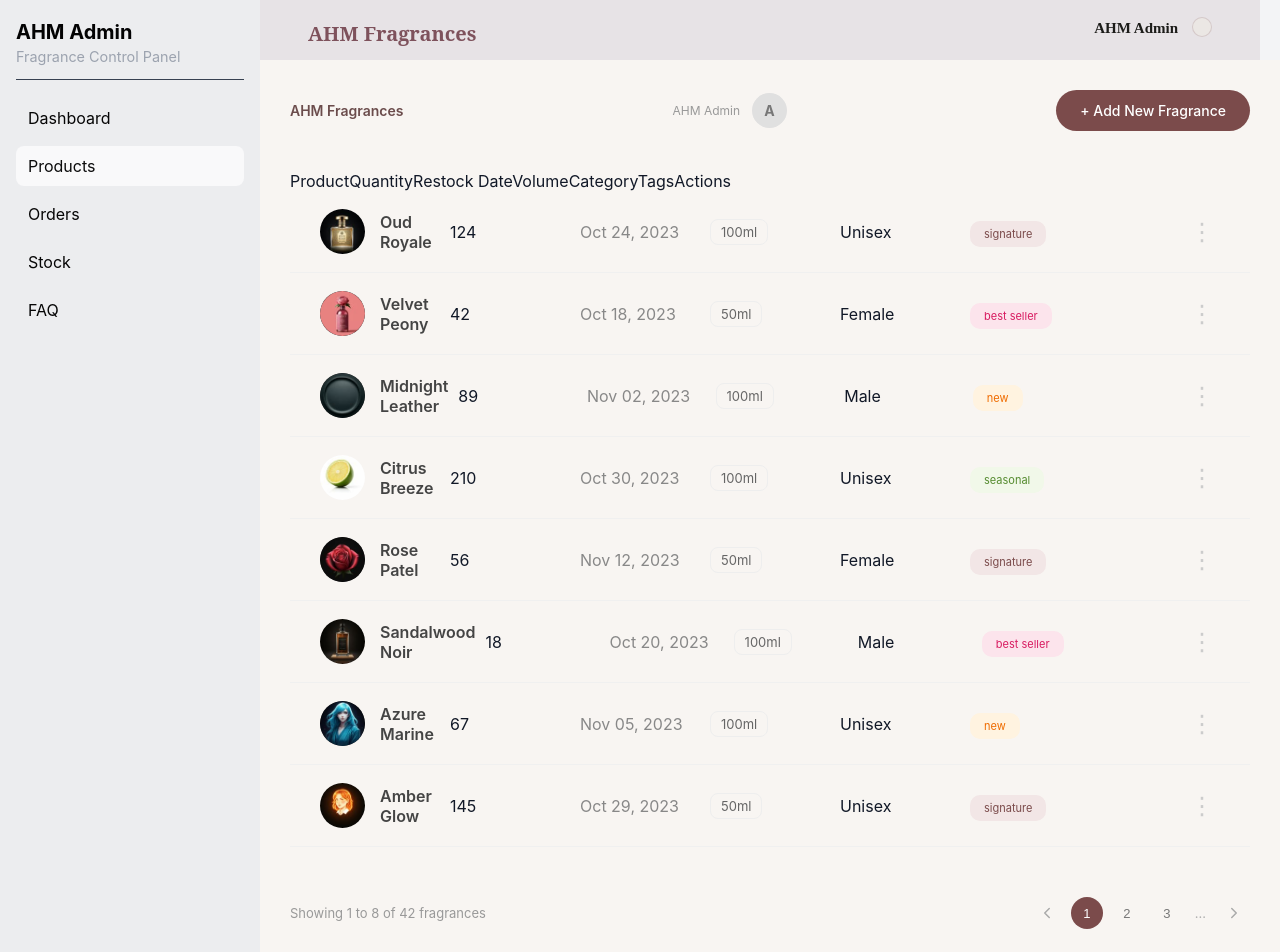
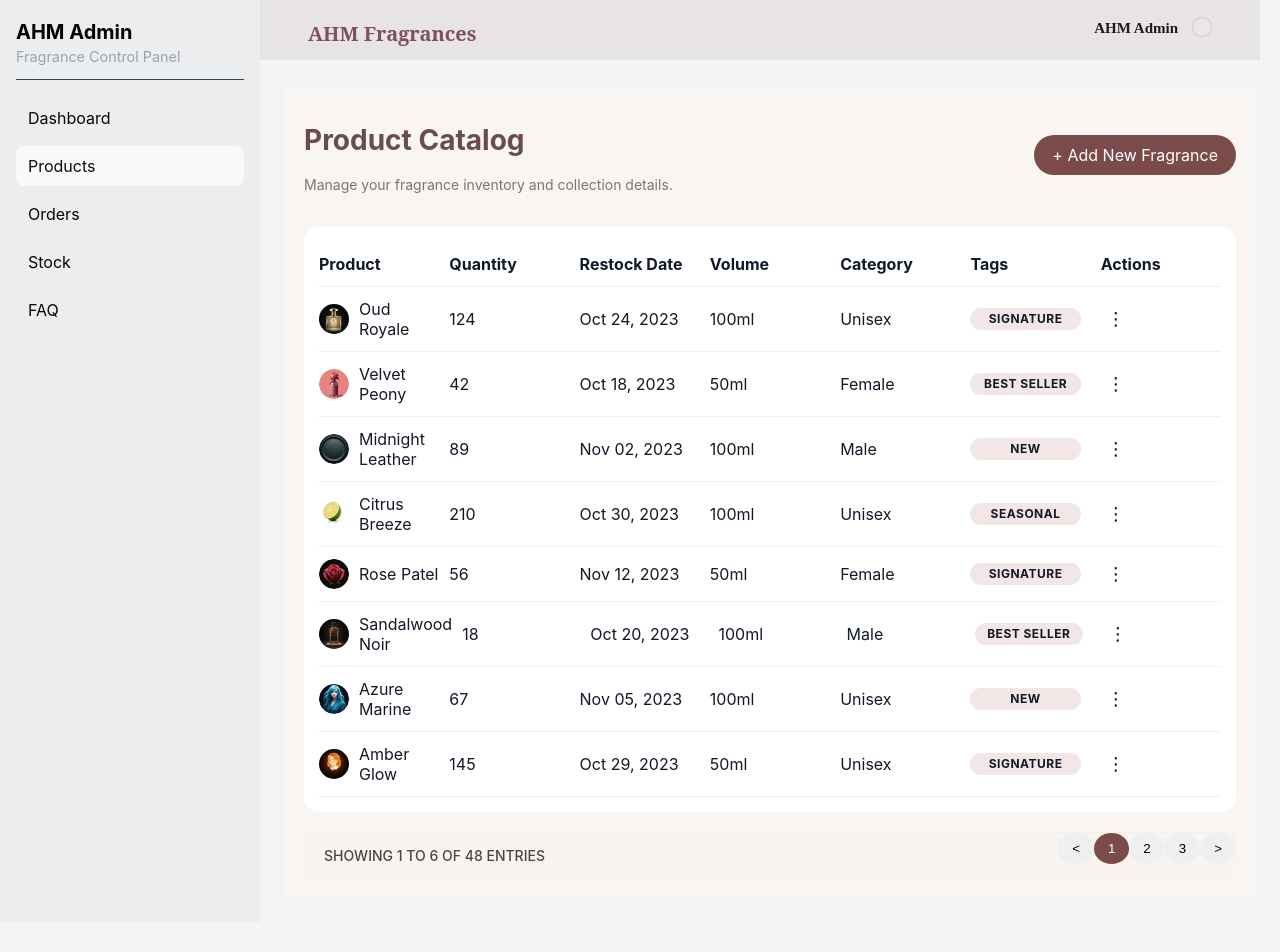
Before and after one commit to AmeerHamza6758/ahm-fragrance, a React (Vite) app in the folder admin/: page /products in a window 1280 px wide. Shown: the top 952 px of the page. After the commit the page ends 922 px from the top, so only its background shows below. Built offline with nearby package versions, Linux system fonts and the light colour scheme.

Commit message:
fix productpage errors

```diff
--- a/admin/src/features/products/ProductsPage.jsx
+++ b/admin/src/features/products/ProductsPage.jsx
@@ -1,11 +1,7 @@
-import { useState, useEffect, useRef } from "react";
+import { useState, useEffect } from "react";
+// import PageSection from "../components/PageSection";
 import "../../styles/admin.css";
 import { NavLink } from "react-router-dom";
-import { MdOutlineEditNote } from "react-icons/md";
-import { AiFillDelete } from "react-icons/ai";
-import { FiXCircle } from "react-icons/fi";
-import { FaRegEyeSlash } from "react-icons/fa";
-import { FiChevronLeft, FiChevronRight } from "react-icons/fi";
 
 const products = [
   {
@@ -66,7 +62,7 @@ const products = [
     date: "Oct 20, 2023",
     volume: "100ml",
     category: "Male",
-    tag: "BEST SELLER",
+    tag: "  BEST SELLER",
   },
   {
     id: 7,
@@ -89,27 +85,17 @@ const products = [
     tag: "SIGNATURE",
   },
 ];
-
 function ProductsPage() {
   const [openMenu, setOpenMenu] = useState(null);
-  const dropdownRef = useRef(null);
-
-  const getTagClass = (tag) => {
-    const t = tag.trim().toUpperCase();
-    if (t === "SIGNATURE") return "tag-signature";
-    if (t === "BEST SELLER") return "tag-bestseller";
-    if (t === "NEW") return "tag-new";
-    return "tag-seasonal";
-  };
-
   useEffect(() => {
-    const handleClickOutside = (event) => {
-      if (dropdownRef.current && !dropdownRef.current.contains(event.target)) {
+    const handleClickOutside = (e) => {
+      if (!e.target.closest(".actions")) {
         setOpenMenu(null);
       }
     };
-    document.addEventListener("mousedown", handleClickOutside);
-    return () => document.removeEventListener("mousedown", handleClickOutside);
+
+    document.addEventListener("click", handleClickOutside);
+    return () => document.removeEventListener("click", handleClickOutside);
   }, []);
 
   const handleEdit = (id) => {
@@ -119,21 +105,24 @@ function ProductsPage() {
   const handleDelete = (id) => {
     console.log("Delete:", id);
   };
+  return (
+    <div className="catalog">
 
-  return (
-    <div className="catalog-container">
-      {/* Top Breadcrumb  */}
-      <div className="top-nav-bar">
-        <span className="brand-label">AHM Fragrances</span>
-        <div className="admin-profile">
-          <span className="admin-name">AHM Admin</span>
-          <div className="avatar-circle">A</div>
+      {/* Header */}
+      <div className="catalog-header">
+        <div>
+          <h1 className="catalog-title">Product Catalog</h1>
+          <p className="catalog-subtitle">
+            Manage your fragrance inventory and collection details.
+          </p>
         </div>
         <NavLink to="/products/add" className="add-btn">+ Add New Fragrance</NavLink>
+
       </div>
 
       {/* Table */}
-      <div className="catalog-table-wrapper">
+      <div className="catalog-table">
+
         <div className="catalog-table-header">
           <span>Product</span>
           <span>Quantity</span>
@@ -144,64 +133,57 @@ function ProductsPage() {
           <span>Actions</span>
         </div>
 
-        <div className="catalog-table-body">
         {products.map((item) => (
           <div className="catalog-row" key={item.id}>
+
+            {/* Product */}
             <div className="product-cell">
-                <img src={item.image} alt={item.name} />
-                <span className="p-name">{item.name}</span>
+              <img src={item.image} />
+              <span>{item.name}</span>
             </div>
 
-              <span className="quantity-cell">{item.qty}</span>
-              <span className="date-cell restock-text">{item.date}</span>
-              <span className="volume-cell vol-pill">{item.volume}</span>
-              <span className="category-cell">{item.category}</span>
+            <span>{item.qty}</span>
+            <span>{item.date}</span>
+            <span>{item.volume}</span>
+            <span>{item.category}</span>
 
-              <div className="tags-cell">
-                <span className={`tag-pill ${getTagClass(item.tag)}`}>
-                  {item.tag.toLowerCase()}
-                </span>
-              </div>
+            <span className="tag-center">{item.tag}</span>
 
-              <div className="actions-cell actions-wrapper" ref={openMenu === item.id ? dropdownRef : null}>
+            {/* Actions */}
+            <div className="actions">
               <button
-                  className="dots-btn"
-                  onClick={() => setOpenMenu(openMenu === item.id ? null : item.id)}
+                onClick={(e) =>{
+                  e.stopPropagation();
+                  setOpenMenu(openMenu === item.id ? null : item.id);
+                }}
               >
                 ⋮
               </button>
 
               {openMenu === item.id && (
-                  <div className="figma-dropdown">
-                    <div className="dropdown-item" onClick={() => handleEdit(item.id)}>
-                      <MdOutlineEditNote className="icon-edit" /> Edit Product
-                    </div>
-                    <div className="dropdown-item delete-red" onClick={() => handleDelete(item.id)}>
-                      <AiFillDelete className="icon-delete" /> Delete Product
-                    </div>
-                    <div className="dropdown-item inactive-grey">
-                      <FaRegEyeSlash className="icon-inactive" /> Mark Inactive
-                    </div>
+                <div className="dropdown">
+                 <p onClick={() => handleEdit(item.id)}>Edit Product</p>
+                 <p onClick={() => handleDelete(item.id)}>Delete Product</p>
+                 <p>Mark Inactive</p>
                 </div>
               )}
             </div>
+
           </div>
         ))}
+
       </div>
-
-        {/* --- PAGINATION SECTION START --- */}
-        <div className="pagination-footer">
-          <p className="showing-text">Showing 1 to 8 of 42 fragrances</p>
-          <div className="pagination-controls">
-            <button className="page-arrow"><FiChevronLeft /></button>
-            <button className="page-num active">1</button>
-            <button className="page-num">2</button>
-            <button className="page-num">3</button>
-            <span className="page-dots">...</span>
-            <button className="page-arrow"><FiChevronRight /></button>
+      <div className="pagination">
+           <div className="pagination-124">
+              <p>SHOWING 1 TO 6 OF 48 ENTRIES</p>
             </div>
+        <div>
+             <button>{"<"}</button>
+              <button className="active-page">1</button>
+              <button>2</button>
+              <button>3</button>
+              <button>{">"}</button>
         </div>
-        {/* --- PAGINATION SECTION END --- */}
       </div>
     </div>
   );
--- a/admin/src/styles/admin.css
+++ b/admin/src/styles/admin.css
@@ -119,10 +119,8 @@ color: #1C1C19;
 }
 
 .admin-main {
-  padding: 30px;
- background: #f8f5f2;
+  padding: 24px;
 }
-
 
 .stats-grid {
   display: grid;
@@ -208,13 +206,6 @@ color: #1C1C19;
     grid-template-columns: 1fr;
   }
 }
-/* //////////////////////////////////////// Product Management page ////////////////////////////////////////////////////////////////// */
-.catalog-container {
-
-  background: #f8f5f2;
-  min-height: 100vh;
-  font-family: 'Inter', sans-serif;
-}
 /* /////////////////////////////////// Product Management ///////////////////////////////////////////////////////// */
 
 .catalog {
@@ -223,155 +214,69 @@ color: #1C1C19;
   margin: auto;
   background: #f8f5f2;
 }
-
-/* Header Area */
-.top-nav-bar {
+.catalog-header {
   display: flex;
   justify-content: space-between;
   align-items: center;
-  margin-bottom: 40px;
-}
-
-.brand-label {
-  color: #6b4c4c;
-  font-weight: 600;
-  font-size: 14px;
-}
-
-.admin-profile {
-  display: flex;
-  align-items: center;
-  gap: 12px;
-}
-
-.admin-name {
-  font-size: 12px;
-  color: #999;
-}
-
-.avatar-circle {
-  width: 35px;
-  height: 35px;
-  background: #e0e0e0;
-  border-radius: 50%;
-  display: flex;
-  align-items: center;
-  justify-content: center;
-  color: #777;
-  font-weight: bold;
-  font-size: 14px;
-}
-
-/* Catalog Card */
-.catalog-card {
-  background:#f8f5f2;
-  border-radius: 20px;
-  box-shadow: 0 4px 20px rgba(0,0,0,0.02);
-}
-
-.catalog-card-header {
-  display: flex;
-  justify-content: space-between;
-  align-items: flex-start;
-  margin-bottom: 25px;
-  background-color:#f8f5f2;
+  flex-wrap: wrap;
 }
 
 .catalog-title {
-  font-size: 32px;
-  color: #7b4b4b;
-  font-family: 'Serif', Georgia, serif;
-  margin: 0;
+  font-size: 28px;
+  color: #6b4c4c;
 }
 
-.catalogs-subtitle {
-  color: #888;
+.catalog-subtitle {
   font-size: 14px;
-  margin: 20px 0 20px 0;
+  color: #777;
 }
 
 .add-btn {
   background: #7b4b4b;
   color: white;
-  padding: 12px 24px;
-  border-radius: 30px;
-  text-decoration: none;
-  font-size: 14px;
-  font-weight: 500;
+  padding: 10px 18px;
+  border-radius: 20px;
+  border: none;
+  cursor: pointer;
 }
-
-/* Table Alignment Logic */
-.table-header, .catalog-row {
+.catalog-table {
+  background: white;
+  margin-top: 20px;
+  border-radius: 15px;
+  padding: 15px;
+  overflow-x: auto;
+}
+.catalog-table-header,
+.catalog-row {
   display: grid;
-  grid-template-columns: 2.5fr 1fr 1.5fr 1fr 1fr 1.5fr 0.5fr;
   grid-template-columns:repeat(7, 1fr);
   gap: 10px;
   align-items: center;
-  padding: 15px 0;
+  padding: 12px 0;
 }
-
-.table-header {
-  border-bottom: 1px solid #f0f0f0;
-  font-size: 13px;
-  font-weight: 500;
-  padding: 30px;
-
-  font-family: noto;
-  font-weight:bolder;
-  color: #883c3c;
-  background-color: #ece6e0;
- border-radius: 20px 20px 0 0;
-
+.catalog-table-header {
+  font-weight: bold;
+  border-bottom: 1px solid #eee;
 }
-
 .catalog-row {
-  border-bottom: 1px solid #f9f9f9;
-  padding: 18px 30px;
   border-bottom: 1px solid #f0f0f0;
   /* padding-left: 5px; */
 }
-
-/* Product Cell */
 .product-cell {
   display: flex;
   align-items: center;
-  gap: 15px;
+  gap: 10px;
 }
-
 .product-cell img {
-  width: 45px;
-  height: 45px;
+  width: 30px;
+  height: 30px;
   border-radius: 50%;
   object-fit: cover;
-  background: #333;
-}
-
-.p-name {
-  font-weight: 600;
-  color: #444;
-}
-
-.restock-text { color: #888; }
-
-.vol-pill {
-  color: #666;
-  font-size: 13px;
-  border: 1px solid #eee;
-  padding: 4px 10px;
-  border-radius: 8px;
-  display: inline-block;
-  width: fit-content;
-}
-
-/* Tag Styles*/
-.tag-pill {
-  padding: 6px 14px;
-  border-radius: 10px;
-  font-size: 11px;
 }
 .tag-center {
   font-weight: 700;
-  text-transform: uppercase;
+  font-style: bold;
+  line-height: 100%;
   letter-spacing: 0.5px;
   background: #f2e6e6;
   padding: 5px 10px;
@@ -381,37 +286,17 @@ color: #1C1C19;
   margin-right: 10px;
   align-items: center;
 }
-
-.tag-signature { background: #f2e6e6; color: #7b4b4b; }
-.tag-bestseller { background: #fce4ec; color: #d81b60; }
-.tag-new { background: #fff3e0; color: #ef6c00; }
-.tag-seasonal { background: #f1f8e9; color: #558b2f; }
-
-/* Actions & Dropdown */
-.actions-wrapper {
+.actions {
   position: relative;
-  text-align: right;
 }
-
-.dots-btn {
+.actions button {
   background: none;
   border: none;
-  font-size: 24px;
-  color: #ccc;
   cursor: pointer;
+  font-size: 18px;
 }
-
-.figma-dropdown {
+.dropdown {
   position: absolute;
-  right: 0;
-  top: 40px;
-  background: white;
-  border: 1px solid #eee;
-  border-radius: 12px;
-  width: 180px;
-  box-shadow: 0 10px 30px rgba(0,0,0,0.08);
-  padding: 8px;
-  z-index: 50;
   right: 0px;
   top: 10px;
   background: white;
@@ -423,329 +308,49 @@ color: #1C1C19;
   box-shadow: 0 5px 10px rgba(0,0,0,0.1);
   z-index: 1000;
 }
+.dropdown p {
+  padding: 5px;
+  cursor: pointer;
+}
+.dropdown p:hover {
+  background: #f5f5f5;
+}
+@media (max-width: 768px) {
 
-.dropdown-item {
-  display: flex;
-  align-items: center;
-  gap: 12px;
-  padding: 12px;
-  font-size: 13px;
-  color: #555;
-  cursor: pointer;
-  border-radius: 8px;
+  .catalog-table-header {
+    display: none;
   }
 
-.dropdown-item:hover {
-  background: #f8f5f2;
+  .catalog-row {
+    display: block;
+    background: white;
+    padding: 15px;
+    margin-bottom: 10px;
+    border-radius: 12px;
   }
 
-.dropdown-item svg { font-size: 18px; }
-
-.delete-red { color: #d93025 !important; }
-.delete-red svg { color: #d93025; }
-
-.inactive-grey { color: #999 !important; }
-
-/* pagination */
-/* Pagination Styling */
-.pagination-footer {
-  display: flex;
-  justify-content: space-between;
-  align-items: center;
-  margin-top: 30px;
-  padding-top: 20px;
+  .catalog-row span,
+  .product-cell {
+    display: block;
+    margin-bottom: 6px;
   }
 
-.showing-text {
-  font-size: 13px;
-  color: #999;
-  margin: 0;
+  .actions {
+    text-align: right;
+  }
 }
 
-.pagination-controls {
-  display: flex;
-  align-items: center;
-  gap: 8px;
+@media (max-width: 480px) {
+  .catalog-title {
+    font-size: 22px;
   }
 
-.page-num, .page-arrow {
-  width: 32px;
-  height: 32px;
-  display: flex;
-  align-items: center;
-  justify-content: center;
-  border-radius: 50%;
-  border: none;
-  background: transparent;
-  font-size: 13px;
-  font-weight: 500;
-  color: #777;
-  cursor: pointer;
-  transition: all 0.2s;
+  .add-btn {
+    margin-top: 10px;
   }
-
-.page-num:hover, .page-arrow:hover {
-  background: #f0f0f0;
-}
-
-.page-num.active {
-  background: #7b4b4b;
-  color: white;
-}
-
-.page-dots {
-  color: #aaa;
-  font-size: 13px;
-  padding: 0 4px;
-}
-
-.page-arrow {
-  color: #aaa;
-  font-size: 18px;
 }
 
 
-.catalog-table {
-  border-bottom: 1px solid #f9f9f9;
-  margin-bottom: 10px;
-  background-color: white;
-      border-radius: 20px 20px 0 0;
-}
-/* ////////////////////////////addproduct/////////////////////// */
-.add-product-container {
-  background-color: #FDF9F5;
-  min-height: 100vh;
-  font-family: 'Montserrat', sans-serif;
-  display: flex;
-  flex-direction: column;
-}
-
-.add-header-section {
-  text-align: center;
-  margin-bottom: 3rem;
-}
-
-.catalog-title {
-  color: #7E525C;
-  font-size: 2.5rem;
-  font-weight: 600;
-  margin-bottom: 0.5rem;
-}
-
-.catalog-subtitle {
-  color: #7E525C;
-  font-size: 1rem;
-  opacity: 0.7;
-}
-
-
-.product-form-layout {
-  display: flex;
-  gap: 4rem;
-  align-items: flex-start;
-  width: 100%;
-}
-
-.left-column {
-  flex: 0.8;
-  display: flex;
-  flex-direction: column;
-  gap: 2rem;
-}
-
-.right-column {
-  flex: 1.2;
-}
-
-/* Image Upload  */
-.image-uploads-container {
-  display: flex;
-  flex-direction: column;
-  gap: 1rem;
-}
-
-.main-image-upload {
-  height: 350px;
-  width: 100%;
-  border: 2px dashed #7E525C33;
-  border-radius: 20px;
-  overflow: hidden;
-}
-
-.secondary-images-row {
-  display: flex;
-  gap: 1rem;
-}
-
-.secondary-image-upload {
-  flex: 1;
-  height: 120px;
-  border: 2px dashed #7E525C33;
-  border-radius: 15px;
-}
-
-.image-placeholder {
-  display: flex;
-  flex-direction: column;
-  align-items: center;
-  justify-content: center;
-  background-color: #f2f2f2;
-  height: 100%;
-  width: 100%;
-  cursor: pointer;
-  transition: 0.3s;
-  border-radius: 15px;
-}
-
-.image-placeholder:hover {
-  background-color: #ebebeb;
-}
-
-.plus-icon {
-  font-size: 2rem;
-  color: #7E525C88;
-}
-
-.placeholder-text {
-  font-size: 0.8rem;
-  text-transform: uppercase;
-  letter-spacing: 1px;
-  color: #7E525C88;
-  margin-top: 10px;
-}
-
-
-/* Tip  */
-.aesthetic-tip-box {
-  background-color: #F6F0ED;
-  padding: 1.5rem;
-  border-radius: 15px;
-  border-left: 4px solid #7E525C;
-}
-
-.tip-title {
-  color: #7E525C;
-  font-size: 1rem;
-  margin-bottom: 0.5rem;
-}
-
-.tip-content {
-  font-size: 0.85rem;
-  color: #7E525C99;
-  line-height: 1.6;
-}
-
-/* Form  */
-.form-fields-container {
-  background-color: white;
-  padding: 3rem;
-  border-radius: 30px;
-  box-shadow: 0 10px 30px rgba(126, 82, 92, 0.05);
-  display: flex;
-  flex-direction: column;
-  gap: 1.5rem;
-}
-
-.form-group {
-  display: flex;
-  flex-direction: column;
-  gap: 0.6rem;
-}
-
-.form-group label {
-  color: #7E525C;
-  font-size: 0.75rem;
-  text-transform: uppercase;
-  font-weight: 700;
-  letter-spacing: 1px;
-}
-
-.styled-input {
-  background-color: #FDF9F5;
-  border: 1px solid #7E525C11;
-  padding: 1rem 1.2rem;
-  border-radius: 12px;
-  font-size: 0.95rem;
-  color: #7E525C;
-}
-
-.dropdowns-row, .input-fields-row {
-  display: flex;
-  gap: 1.5rem;
-}
-
-
-.input-with-unit {
-  position: relative;
-  display: flex;
-  align-items: center;
-
-}
-
-.input-with-unit .styled-input {
-  width: 100%;
-  padding-right: 3rem;
-}
-.styled-input:focus {
-  border-color: #7E525C;
-  background-color: white;
-  box-shadow: 0 0 0 2px #7E525C11;
-  outline: none;
-}
-
-.styled-textarea:focus {
-  border-color: #7E525C;
-  outline: none;
-}
-.unit-tag {
-  position: absolute;
-  right: 1.2rem;
-  font-size: 0.7rem;
-  font-weight: 700;
-  color: #7E525C66;
-}
-.hidden-input {
-  display: none;
-}
-
-.form-actions-section {
-  margin-top: 1rem;
-  display: flex;
-  justify-content: center;
-}
-
-.publish-btn {
-  background-color: #7E525C;
-  color: white;
-  padding: 1.2rem 3rem;
-  border-radius: 50px;
-  border: none;
-  font-weight: 600;
-  cursor: pointer;
-  width: 100%;
-  transition: 0.3s;
-  display: flex;
-  align-items: center;
-  justify-content: center;
-  gap: 5px;
-}
-
-.publish-btn:hover {
-  background-color: #6A444D;
-  transform: translateY(-2px);
-}
-
-/* Footer  */
-.admin-footer-text {
-  margin-top: auto;
-  padding-top: 4rem;
-  display: flex;
-  justify-content: space-between;
-  font-size: 0.75rem;
-  color: #7E525C66;
-  text-transform: uppercase;
-  letter-spacing: 1px;
-}
 
 /* ///////////////////////////////////////// Order Page CSS /////////////////////////////////////////////////////////////////////////////////////////////////////////////////// */
 .orders {
```
Lines whose indentation alone changed are shown as unchanged.
